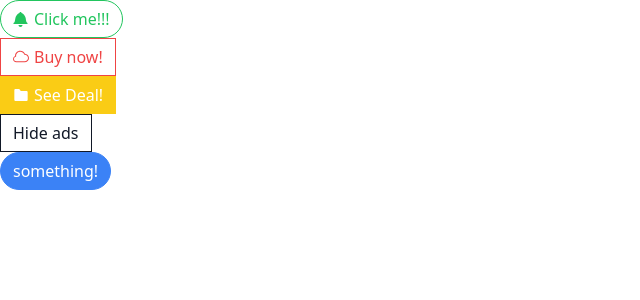
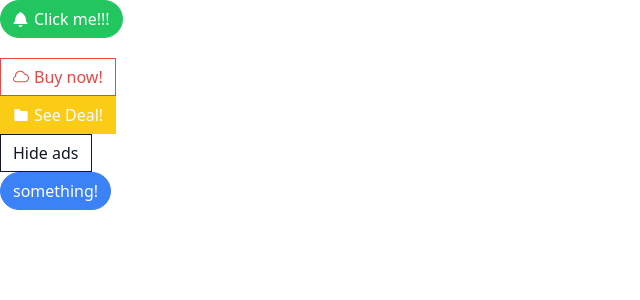
Before and after one commit to zhouzhou0619/react-dropdown-comps, a React (Create React App) app: page / in a window 1280 px wide. Shown: the top 300 px of the page, without its empty margins (0-640 px from the left). Built offline with nearby package versions, Linux system fonts and the light colour scheme.

Commit message:
package 'rest'

```diff
--- a/src/App.js
+++ b/src/App.js
@@ -4,7 +4,7 @@ function App() {
     return (
         <div>
             <div>
-                <Button success rounded outline>
+                <Button success rounded className="mb-5">
                     <GoBell />
                     Click me!!!
                 </Button>
--- a/src/Button.js
+++ b/src/Button.js
@@ -1,9 +1,9 @@
 import className from 'classnames';
 import { twMerge } from 'tailwind-merge';
 
-function Button({ children, primary, secondary, success, warning, danger, outline, rounded }) {
+function Button({ children, primary, secondary, success, warning, danger, outline, rounded, ...rest }) {
     const classes = twMerge(
-        className('flex items-center px-3 py-1.5 border', {
+        className(rest.className, 'flex items-center px-3 py-1.5 border', {
             'border-blue-500 bg-blue-500 text-white': primary,
             'border-gray-900 bg-gray-900 text-white': secondary,
             'border-green-500 bg-green-500 text-white': success,
@@ -19,7 +19,11 @@ function Button({ children, primary, secondary, success, warning, danger, outlin
         })
     );
 
-    return <button className={classes}>{children}</button>;
+    return (
+        <button {...rest} className={classes}>
+            {children}
+        </button>
+    );
 }
 Button.propTypes = {
     checkVariationValue: ({ primary, secondary, success, warning, danger }) => {
```
